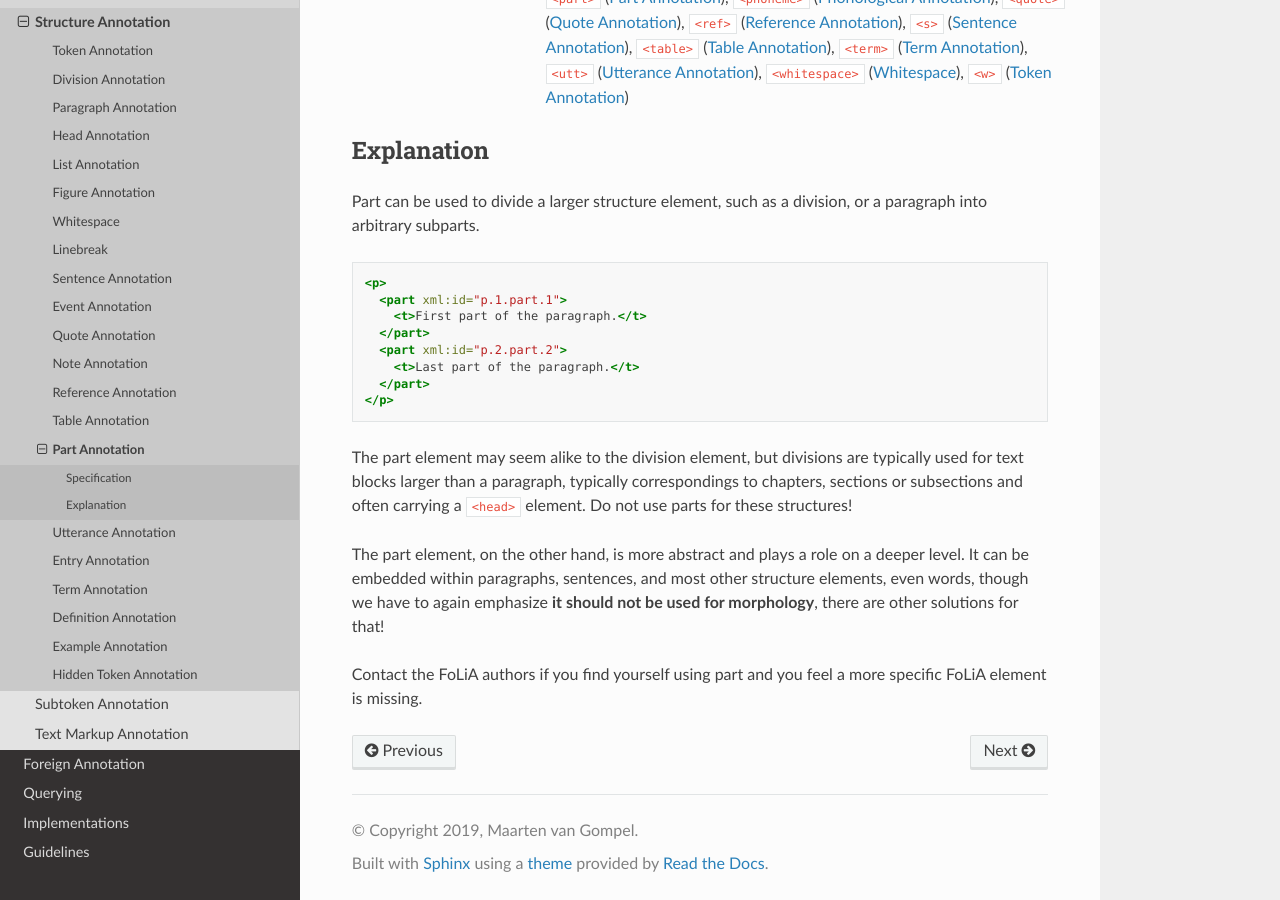
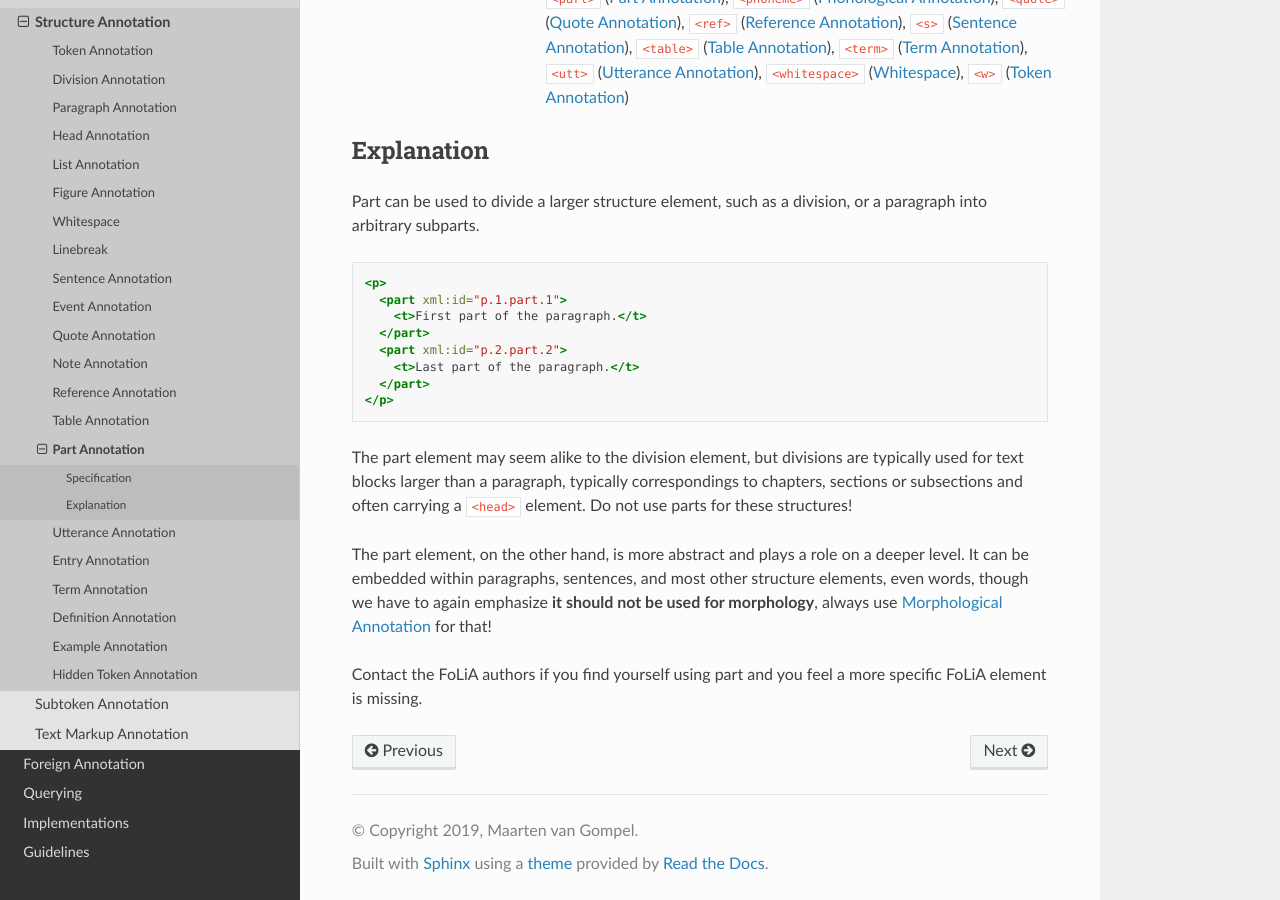
Before and after one commit to proycon/folia, a Sphinx documentation site: the page built from docs/source/part_annotation.rst, in a window 1280 px wide and 900 px high, scrolled down 2016 px. Built offline with Sphinx 7.4.7 and the Read the Docs theme 2.0.0, drawn with Linux system fonts in a browser that asks for light colours.

Commit message:
small doc update

```diff
--- a/docs/source/part_annotation.rst
+++ b/docs/source/part_annotation.rst
@@ -60,7 +60,7 @@ parts for these structures!
 The part element, on the other hand, is more abstract and plays a role on
 a deeper level. It can be embedded within paragraphs, sentences, and most other
 structure elements, even words, though we have to again emphasize **it should not
-be used for morphology**, there are other solutions for that!
+be used for morphology**, always use :ref:`morphological_annotation` for that!
 
 Contact the FoLiA authors if you find yourself using part and you feel a
 more specific FoLiA element is missing.
```
